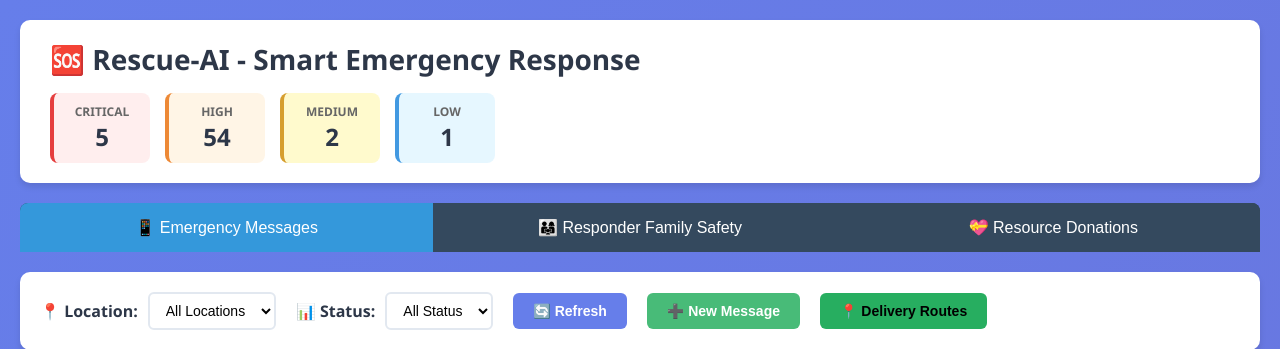
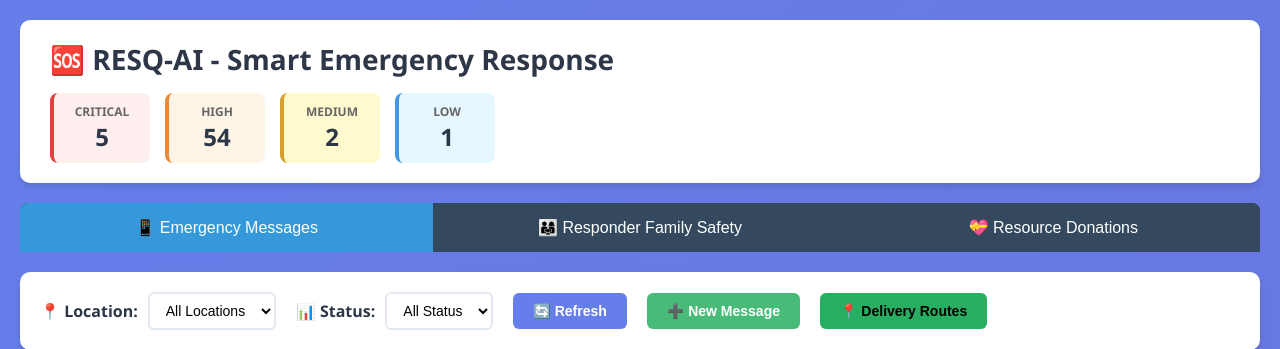
Before and after one commit to anp360/hackathon-, a Flask app: page / in a window 1280 px wide. Shown: the top 349 px of the page. Run offline with Flask 3, Linux system fonts and the light colour scheme.

Commit message:
Renamed project to RESQ-AI - Smart Emergency Response System

```diff
--- a/app.py
+++ b/app.py
@@ -455,7 +455,7 @@ if __name__ == '__main__':
     os.makedirs('static', exist_ok=True)
 
     print("\n" + "="*60)
-    print("🆘 RESCUE-AI - SMART EMERGENCY RESPONSE")
+    print("🆘 RESQ-AI - SMART EMERGENCY RESPONSE")
     print("="*60)
     print(f"\n📍 Dashboard URL: http://localhost:5000")
     print("\n⚠️  Make sure to set GEMINI_API_KEY environment variable!")
--- a/templates/dashboard_enhanced.html
+++ b/templates/dashboard_enhanced.html
@@ -3,7 +3,7 @@
 <head>
     <meta charset="UTF-8">
     <meta name="viewport" content="width=device-width, initial-scale=1.0">
-    <title>Rescue-AI Dashboard - Smart Emergency Response</title>
+    <title>RESQ-AI Dashboard - Smart Emergency Response</title>
     <link rel="stylesheet" href="{{ url_for('static', filename='style.css') }}">
     <style>
         /* Tab Styles */
@@ -210,7 +210,7 @@
     <div class="container">
         <!-- Header -->
         <header class="header">
-            <h1>🆘 Rescue-AI - Smart Emergency Response</h1>
+            <h1>🆘 RESQ-AI - Smart Emergency Response</h1>
             <div class="header-stats">
                 <div class="stat-box critical">
                     <span class="stat-label">CRITICAL</span>
--- a/templates/volunteer_review.html
+++ b/templates/volunteer_review.html
@@ -3,7 +3,7 @@
 <head>
     <meta charset="UTF-8">
     <meta name="viewport" content="width=device-width, initial-scale=1.0">
-    <title>Volunteer Review Dashboard - Rescue-AI</title>
+    <title>Volunteer Review Dashboard - RESQ-AI</title>
     <style>
         * {
             margin: 0;
```
